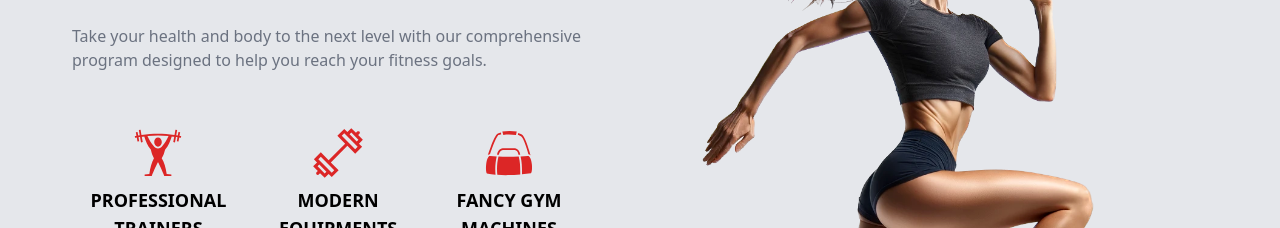
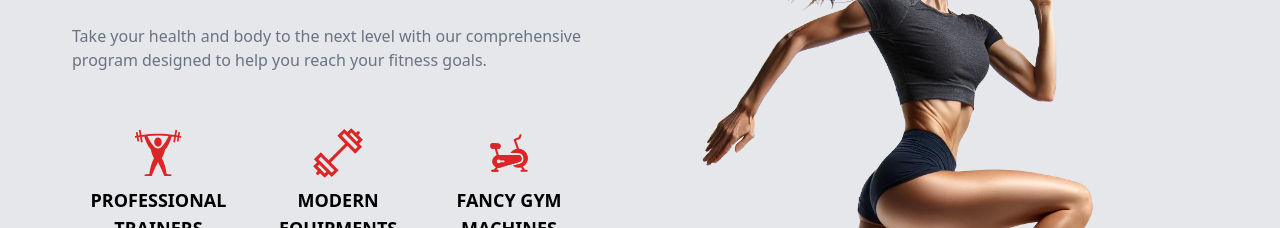
Before and after one commit to OnigiriKing/new-project, a React (Create React App) app: page / in a window 1280 px wide. Shown: the part 1240-1468 px from the top of the page. Built offline with nearby package versions, Linux system fonts and the light colour scheme.

Commit message:
svg update

```diff
--- a/src/components/homeComp/Home.About/About.jsx
+++ b/src/components/homeComp/Home.About/About.jsx
@@ -56,7 +56,7 @@ export default function About() {
                 <h3 class="text-lg font-bold">MODERN EQUIPMENTS</h3>
               </div>
               <div class="flex flex-col items-center gap-2">
-                <div class="text-red-600">{allSvg(50).gymBag}</div>
+                <div class="text-red-600">{allSvg(50).bacycle}</div>
                 <h3 class="text-lg font-bold">FANCY GYM MACHINES</h3>
               </div>
             </div>
--- a/src/svg/allSvg.js
+++ b/src/svg/allSvg.js
@@ -317,6 +317,83 @@ export default function allSvg(width) {
         />
       </svg>
     ),
+    bottle: (
+      <svg
+        xmlns="http://www.w3.org/2000/svg"
+        width={width}
+        height={width}
+        viewBox="0 0 24 24"
+      >
+        <path
+          fill="currentColor"
+          d="M7.5 21.115q-.666 0-1.14-.474q-.475-.475-.475-1.141v-1.77q0-.666.474-1.14q.475-.475 1.141-.475h.385v-5.23H7.5q-.666 0-1.14-.475q-.475-.474-.475-1.14V7.5q0-.666.474-1.14q.475-.475 1.141-.475h3.192V4.5h-.5q-.212 0-.356-.144t-.144-.357q0-.212.144-.356q.144-.143.356-.143h3.616q.212 0 .356.144t.144.357q0 .212-.144.356q-.144.143-.356.143h-.5v1.385H16.5q.666 0 1.14.474q.475.475.475 1.141v1.77q0 .666-.474 1.14q-.475.475-1.141.475h-.385v5.23h.385q.666 0 1.14.475q.475.474.475 1.14v1.77q0 .666-.474 1.14q-.475.475-1.141.475z"
+        />
+      </svg>
+    ),
+    bacycle: (
+      <svg
+        xmlns="http://www.w3.org/2000/svg"
+        width={width}
+        height={width}
+        viewBox="0 0 48 48"
+      >
+        <g fill="currentColor">
+          <path
+            fill-rule="evenodd"
+            d="M35.4 36.2a1 1 0 0 1 1.4.2l2.7 3.6H41a1 1 0 0 1 0 2h-5a1 1 0 1 1 0-2h1l-1.8-2.4a1 1 0 0 1 .2-1.4"
+            clip-rule="evenodd"
+          />
+          <path
+            fill-rule="evenodd"
+            d="M33 38a9 9 0 1 0-7.485-14h7.062a5.423 5.423 0 0 1 1.43 10.655l-6.202 1.695A8.959 8.959 0 0 0 33 38m-6.924-3.25l7.403-2.025A3.423 3.423 0 0 0 32.577 26h-8.065A8.985 8.985 0 0 0 24 29c0 2.186.78 4.19 2.076 5.75"
+            clip-rule="evenodd"
+          />
+          <path
+            fill-rule="evenodd"
+            d="M30.569 37.668a8.964 8.964 0 0 1-2.764-1.318l6.202-1.695A5.423 5.423 0 0 0 32.577 24h-7.062a9.05 9.05 0 0 1 1.827-2a9 9 0 1 1 3.227 15.668m9.428-8.46a7 7 0 0 0-7.207-7.206a7.424 7.424 0 0 1 7.207 7.207M26.076 34.75l7.403-2.024A3.423 3.423 0 0 0 32.577 26h-8.065A8.985 8.985 0 0 0 24 29c0 2.186.78 4.19 2.076 5.75M26.07 28c-.047.326-.071.66-.071 1c0 1.256.33 2.431.907 3.449l6.045-1.653A1.423 1.423 0 0 0 32.577 28zM13.6 36.2a1 1 0 0 1 .2 1.4l-3 4a1 1 0 1 1-1.6-1.2l3-4a1 1 0 0 1 1.4-.2"
+            clip-rule="evenodd"
+          />
+          <path d="M7 41a1 1 0 0 1 1-1h5a1 1 0 1 1 0 2H8a1 1 0 0 1-1-1" />
+          <path
+            fill-rule="evenodd"
+            d="M8 40a1 1 0 1 0 0 2h5a1 1 0 1 0 0-2zm0-7.98A6.02 6.02 0 0 1 14.02 26h18.56a3.42 3.42 0 0 1 .94 6.709l-17.847 5.099C11.828 38.906 8 36.018 8 32.02m7.732.98A2 2 0 0 1 12 32a2 2 0 0 1 3.732-1H19a1 1 0 1 1 0 2z"
+            clip-rule="evenodd"
+          />
+          <path
+            fill-rule="evenodd"
+            d="M10 32.01v.01c0 2.67 2.556 4.598 5.124 3.865L18.22 35h-1.575A4 4 0 0 1 10 32.01M14.01 28h18.57a1.42 1.42 0 0 1 .39 2.786l-11.922 3.406A3 3 0 0 0 19 29h-2.355a3.986 3.986 0 0 0-2.635-1m1.722 5A2 2 0 0 1 12 32a2 2 0 0 1 3.732-1H19a1 1 0 1 1 0 2zm-1.712-7A6.02 6.02 0 0 0 8 32.02c0 3.999 3.828 6.886 7.673 5.788l17.846-5.1A3.42 3.42 0 0 0 32.58 26z"
+            clip-rule="evenodd"
+          />
+          <path
+            fill-rule="evenodd"
+            d="M10.702 18.046a1 1 0 0 1 1.252.656l2.5 8a1 1 0 0 1-1.908.596l-2.5-8a1 1 0 0 1 .656-1.252M35.343 6.06a1 1 0 0 1 .596 1.283l-1 2.738a1 1 0 0 1-.574.588l-3.588 1.405l3.161 8.58a1 1 0 1 1-1.876.692l-3.5-9.5a1 1 0 0 1 .573-1.277l4.08-1.598l.846-2.314a1 1 0 0 1 1.282-.596"
+            clip-rule="evenodd"
+          />
+          <path d="M6 17.15a2.85 2.85 0 0 1 3.134-2.837l4.502.45a2.625 2.625 0 0 1-.26 5.237H8.85A2.85 2.85 0 0 1 6 17.15" />
+          <path
+            fill-rule="evenodd"
+            d="m13.438 16.754l-4.503-.45A.85.85 0 1 0 8.85 18h4.525a.625.625 0 0 0 .063-1.246m-4.304-2.44A2.85 2.85 0 1 0 8.85 20h4.525a2.625 2.625 0 0 0 .261-5.236z"
+            clip-rule="evenodd"
+          />
+        </g>
+      </svg>
+    ),
+    muscle: (
+      <svg
+        xmlns="http://www.w3.org/2000/svg"
+        width={width}
+        height={width}
+        viewBox="0 0 24 24"
+      >
+        <g fill="none" fill-rule="evenodd">
+          <path d="M24 0v24H0V0zM12.594 23.258l-.012.002l-.071.035l-.02.004l-.014-.004l-.071-.036c-.01-.003-.019 0-.024.006l-.004.01l-.017.428l.005.02l.01.013l.104.074l.015.004l.012-.004l.104-.074l.012-.016l.004-.017l-.017-.427c-.002-.01-.009-.017-.016-.018m.264-.113l-.014.002l-.184.093l-.01.01l-.003.011l.018.43l.005.012l.008.008l.201.092c.012.004.023 0 .029-.008l.004-.014l-.034-.614c-.003-.012-.01-.02-.02-.022m-.715.002a.023.023 0 0 0-.027.006l-.006.014l-.034.614c0 .012.007.02.017.024l.015-.002l.201-.093l.01-.008l.003-.011l.018-.43l-.003-.012l-.01-.01z" />
+          <path
+            fill="currentColor"
+            d="M13.362 3.536c.484.093 1.191.335 1.532 1.017c.747 1.494.13 2.914-.532 3.797c-.432.576-.988 1.118-1.635 1.45c-.135.07-.41.2-.727.2c-.591 0-1.17-.269-1.645-.605c-.09.306-.177.642-.252.998a10.597 10.597 0 0 0-.24 2.078c1.053-.34 2.13-.304 3.058.22a6.467 6.467 0 0 1 2.357-1.173c1.3-.341 2.86-.294 4.277.65c1.015.677 1.784 1.952 1.939 3.347c.162 1.454-.343 3.044-1.87 4.266c-1.078.862-2.721 1.195-4.233 1.316c-1.565.126-3.218.04-4.501-.103c-2.378-.264-4.204-.928-5.48-1.613c-.837-.45-1.982-1.072-2.345-2.025c-.245-.646-.181-1.43-.121-2.102c.08-.881.276-1.981.643-3.173c.732-2.379 2.165-5.194 4.776-7.352c.803-.664 2.147-1.076 3.272-1.214c.58-.071 1.19-.081 1.727.021"
+          />
+        </g>
+      </svg>
+    ),
   };
 
   return svg;
```
